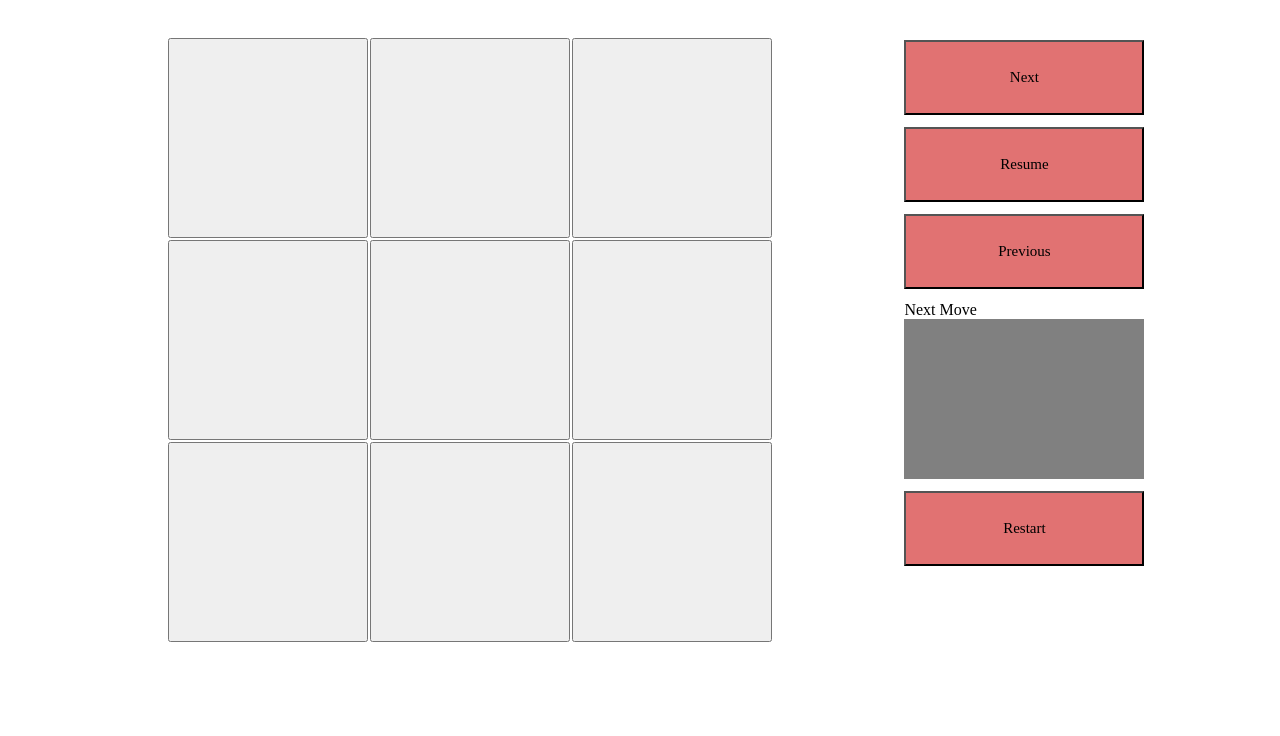
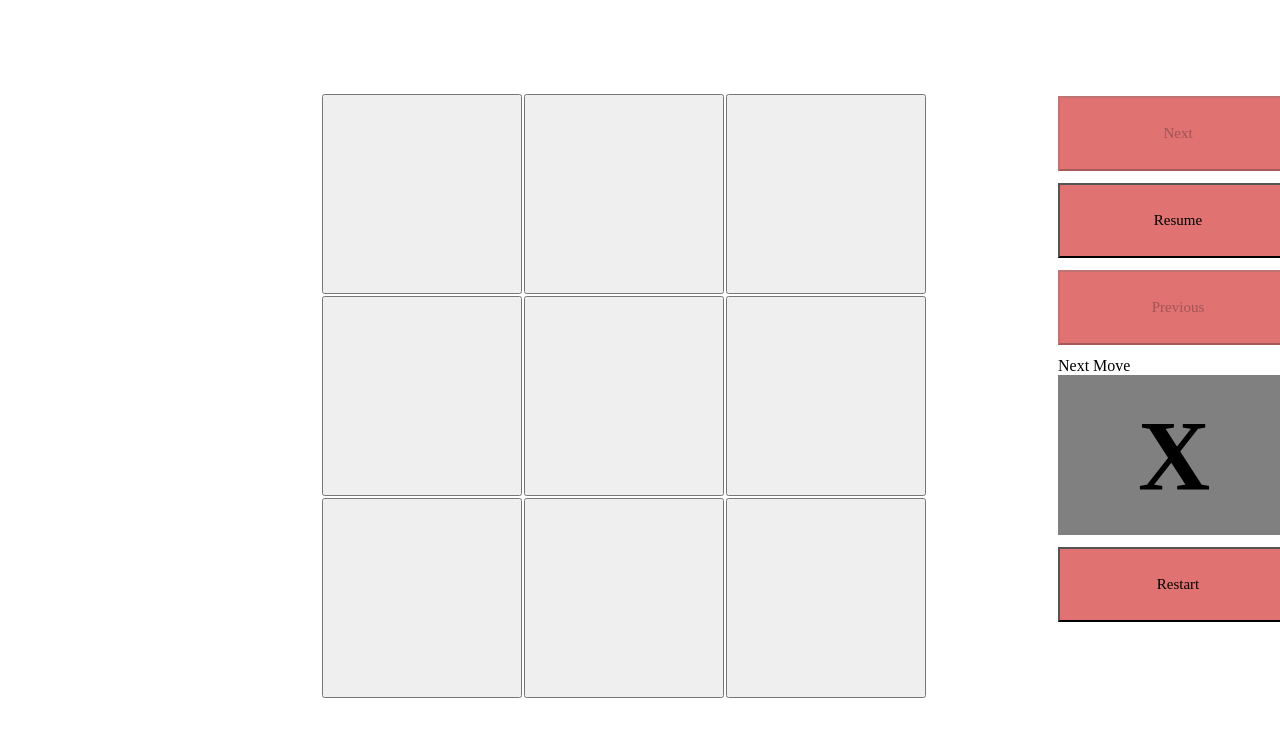
Before and after one commit to mayiPalacios/tiktaktoe-game, a React (Vite) app: page /TictacToe in a window 1280 px wide. Shown: the top 736 px of the page. Built offline with nearby package versions, Linux system fonts and the light colour scheme.

Commit message:
add next-btn in tictactoe game

```diff
--- a/src/components/blocks/squareTictactoe.tsx
+++ b/src/components/blocks/squareTictactoe.tsx
@@ -59,6 +59,13 @@ const SquareTictactoe = () => {
     dispatch({ type: "previous" });
   }, []);
 
+  const handleNextBtn = useCallback(() => {
+    dispatch({
+      type: "next",
+      payload: { arrayNext: timeMachine.previousvalue.length },
+    });
+  }, [timeMachine.getPreviousValue]);
+
   return (
     <div className="container__main">
       <div className="container__square--tictactoe">
@@ -82,18 +89,30 @@ const SquareTictactoe = () => {
           ))}
       </div>
       <div className="container__sidebar--btn">
-        <button>
+        <button
+          onClick={() => {
+            handleNextBtn();
+          }}
+          disabled={!available.available}
+        >
           <span>Next</span>
         </button>
         <button>
           <span>Resume</span>
         </button>
-        <button onClick={() => handlePreviousBtn()}>
+        <button
+          disabled={available.current <= 1}
+          onClick={() => handlePreviousBtn()}
+        >
           <span>Previous</span>
         </button>
         <div>
           <span>Next Move</span>
-          <div id="div__next--move"></div>
+          <div id="div__next--move">
+            <h1>
+              {winner === "" ? (currentPlayer.whoisNext ? "X" : "O") : winner}
+            </h1>
+          </div>
           <button>Restart</button>
         </div>
       </div>
--- a/src/interfaces/typeReduce.ts
+++ b/src/interfaces/typeReduce.ts
@@ -6,7 +6,8 @@ export type Action =
 
 export type Taction =
   | { type: "previous" }
-  | { type: "current"; payload: { current: number; isAvailable?: boolean } };
+  | { type: "current"; payload: { current: number; isAvailable?: boolean } }
+  | { type: "next"; payload: { arrayNext: number } };
 
 export interface Istate {
   current: number;
--- a/src/styles/components/_mainContainers.scss
+++ b/src/styles/components/_mainContainers.scss
@@ -1,5 +1,7 @@
 .container__main {
   display: flex;
+  margin-top: 8vh;
+  margin-left: 12vw;
 }
 
 .container__game--menu {
--- a/src/styles/components/_square.scss
+++ b/src/styles/components/_square.scss
@@ -32,5 +32,12 @@
     height: 20vh;
     margin-bottom: 12px;
     background-color: gray;
+    display: flex;
+    align-items: center;
+
+    h1 {
+      margin-left: 80px;
+      font-size: 100px;
+    }
   }
 }
--- a/src/utils/reducerTic.tsx
+++ b/src/utils/reducerTic.tsx
@@ -20,6 +20,14 @@ function reducerTic(state: IstateTic, action: Taction): IstateTic {
       };
     }
 
+    case "next": {
+      const res = state.current + 1;
+      if (res < action.payload.arrayNext) {
+        return { ...state, current: res };
+      }
+      return { current: state.current, available: false };
+    }
+
     default:
       return { current: -1, available: false };
   }
```
